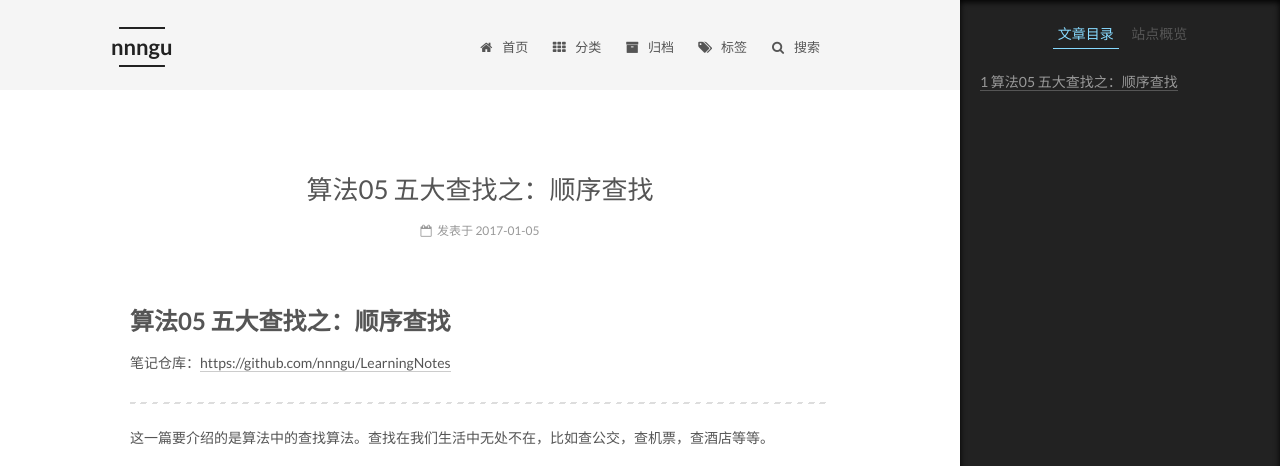
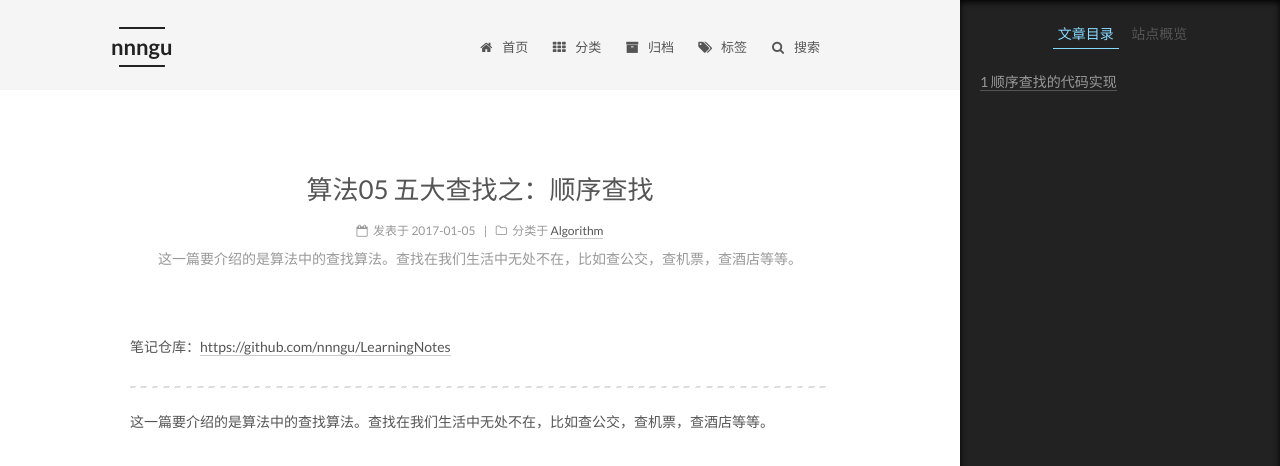
Before and after one commit to nnngu/LearningNotes, a Jekyll site: the page built from _posts/2017-01-05-算法05 五大查找之：顺序查找.md, in a window 1280 px wide and 1400 px high. Shown: the top 466 px of the window. Built offline with Jekyll 4.4.1, drawn with Linux system fonts in a browser that asks for light colours.

Commit message:
修改文件: _posts/2017-01-05-算法05 五大查找之：顺序查找.md

```diff
--- a/_posts/2017-01-05-算法05 五大查找之：顺序查找.md
+++ b/_posts/2017-01-05-算法05 五大查找之：顺序查找.md
@@ -1,4 +1,7 @@
-# 算法05 五大查找之：顺序查找
+---
+categories: Algorithm
+description: 这一篇要介绍的是算法中的查找算法。查找在我们生活中无处不在，比如查公交，查机票，查酒店等等。
+---
 
 笔记仓库：[https://github.com/nnngu/LearningNotes](https://github.com/nnngu/LearningNotes)
 
```
